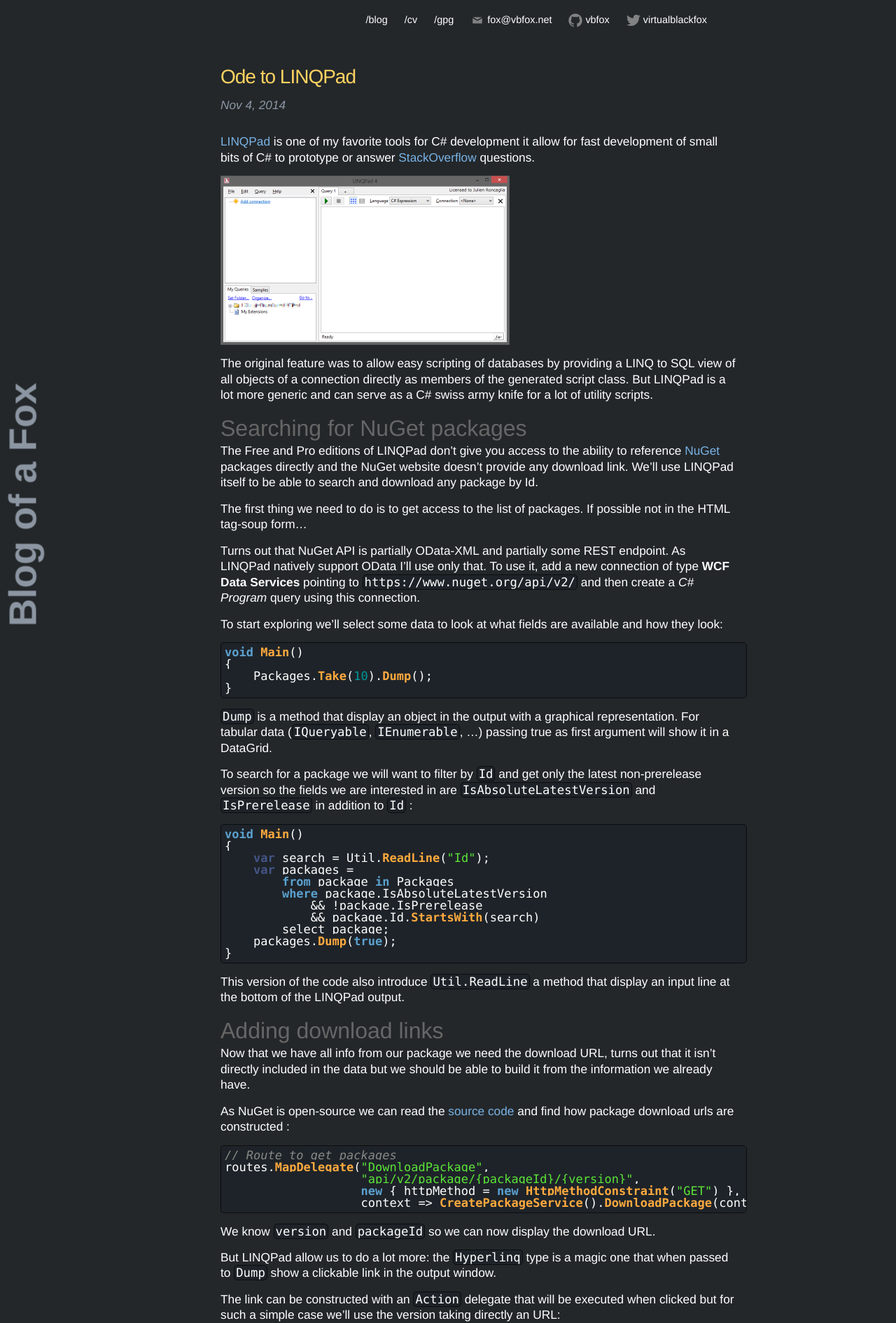
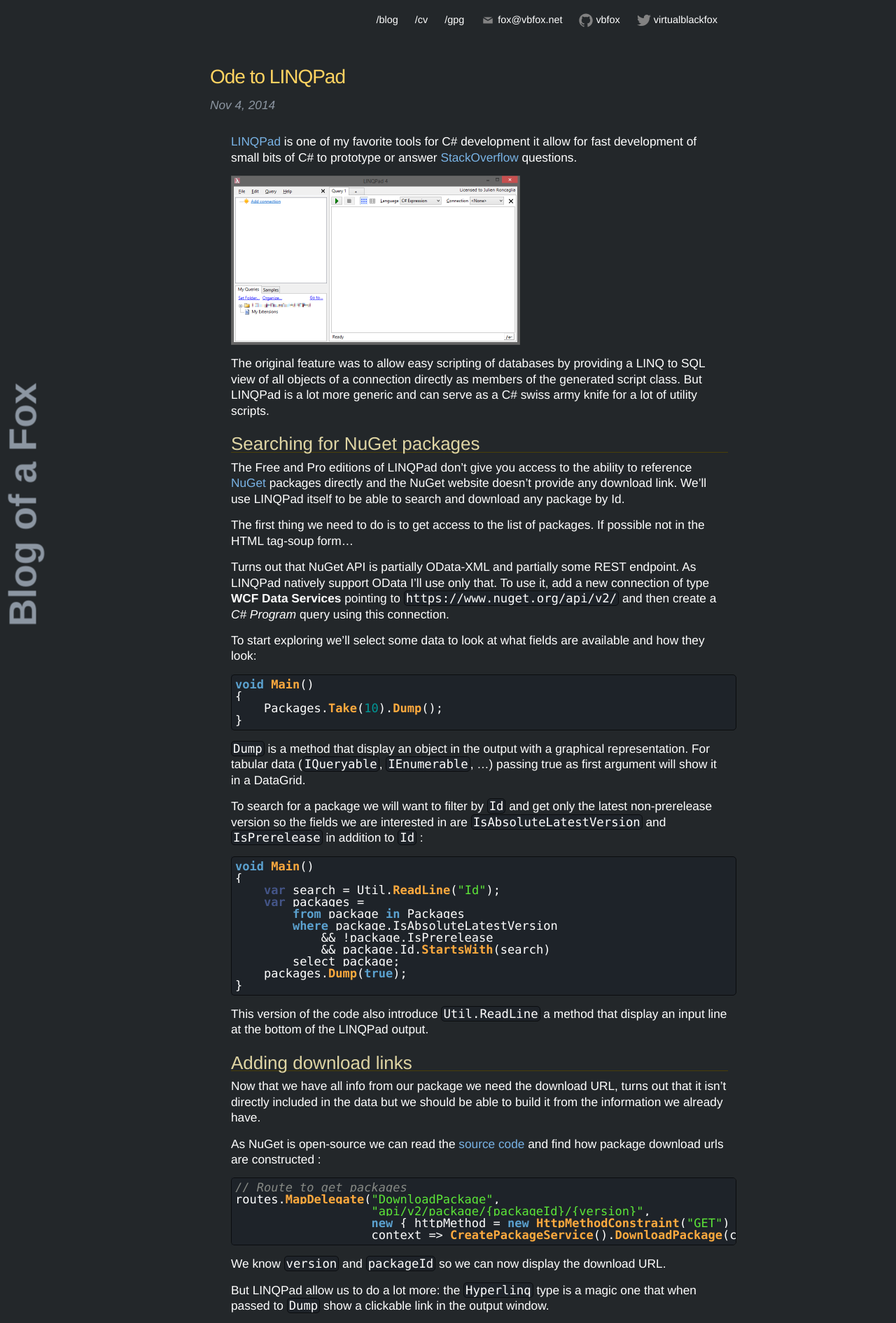
Before and after one commit to vbfox/blog, a Jekyll site: the page built from index.html, in a window 1280 px wide. Shown: the top 1891 px of the page at 70% size. Built offline with Jekyll 4.4.1, drawn with Linux system fonts in a browser that asks for light colours; Markdown is read by kramdown in place of the engine named in the settings; some of the changed text lies outside the part shown.

Commit message:
A few tweaks to the theme and a some articles

````diff
--- a/_posts/2009-09-06-Things-to-do-after-formating-a-Sheevaplug.markdown
+++ b/_posts/2009-09-06-Things-to-do-after-formating-a-Sheevaplug.markdown
@@ -6,8 +6,7 @@
 ---
 Once a SheevaPlug is formated with sheevaplug-installer the minimum to do is :
 
-Set the MAC address
--------------------
+### Set the MAC address
 
 Connect to the serial console, enter U-Boot and set the MAC address :
 
@@ -17,8 +16,7 @@
 reset
 ```
 
-Set timezone and hostname
--------------------------
+### Set timezone and hostname
 
 Login and type :
 
--- a/_posts/2014-11-02-Change-to-jekyll.markdown
+++ b/_posts/2014-11-02-Change-to-jekyll.markdown
@@ -5,12 +5,12 @@
 tags: blog ruby
 ---
 
-This weekend I wanted to blog about [libgit2sharp][1] but I realised that my
+This weekend I wanted to blog about [libgit2sharp][1] but I realized that my
 setup for blogging wasn't really practical. I used [dotclear][2] but by
 insisting on markdown and refusing the graphical editor it was only an hindrance
 for me.
 
-In response I investigated the domain of the simple blogging plaforms running
+In response I investigated the domain of the simple blogging platforms running
 only locally and generating html files.
 The one I ended up using is a ruby tool named [Jekyll][3]; the one that is used
 by GitHub for their GitHub pages.
--- a/_sass/_base.scss
+++ b/_sass/_base.scss
@@ -188,8 +188,8 @@
  * Wrapper
  */
 .wrapper {
-    max-width: -webkit-calc(800px - (#{$spacing-unit} * 2));
-    max-width:         calc(800px - (#{$spacing-unit} * 2));
+    max-width: -webkit-calc(800px - (#{$spacing-unit}));
+    max-width:         calc(800px - (#{$spacing-unit}));
     margin-right: auto;
     margin-left: auto;
     padding-right: $spacing-unit;
--- a/_sass/_layout.scss
+++ b/_sass/_layout.scss
@@ -158,11 +158,24 @@
 
 .post-content {
     margin-bottom: $spacing-unit;
+    margin-left: $spacing-unit;
+    margin-right: $spacing-unit;
+
+    @media (max-width:700px) {
+        margin-left: $spacing-unit / 2;
+        margin-right: $spacing-unit / 2;
+    }
+
+    @media (max-width:540px) {
+        margin-left: 0;
+        margin-right: 0;
+    }
 
     h2, h3, h4 {
       margin-top: 25px;
       margin-bottom: 10px;
-      color: #666;
+      color: #DFD5A4;
+      border-bottom: 1px solid #493F09;
     }
 
     h2 {
--- a/index.html
+++ b/index.html
@@ -5,7 +5,7 @@
 <div class="home">
   <ul class="post-list">
     {% for post in site.posts %}
-      <li>
+      <li class="post">
         <div class="post-header">
           <h2 class="post-title">
             <a class="post-link" href="{{ post.url | prepend: site.baseurl }}">{{ post.title }}</a>
@@ -17,9 +17,7 @@
         </article>
       </li>
       {% if forloop.last == false %}
-      <li class="post-separator">
-        &lt;!-- fox --&gt;
-      </li>
+      <li class="post-separator" />
       {% endif %}
     {% endfor %}
   </ul>
````
Also changed, not shown: _posts/2014-11-04-ode-to-linqpad.markdown (+3 -6 lines).
